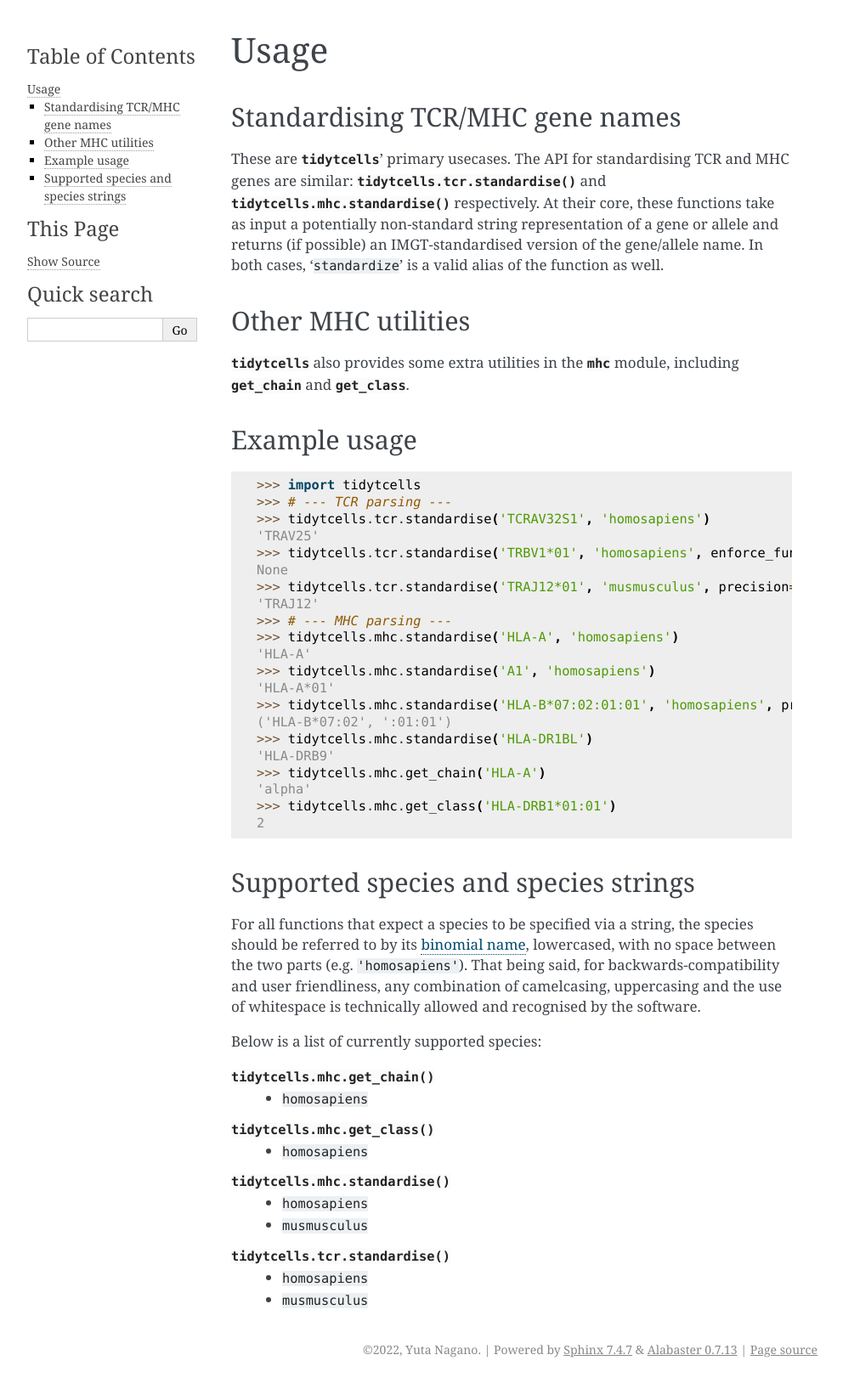
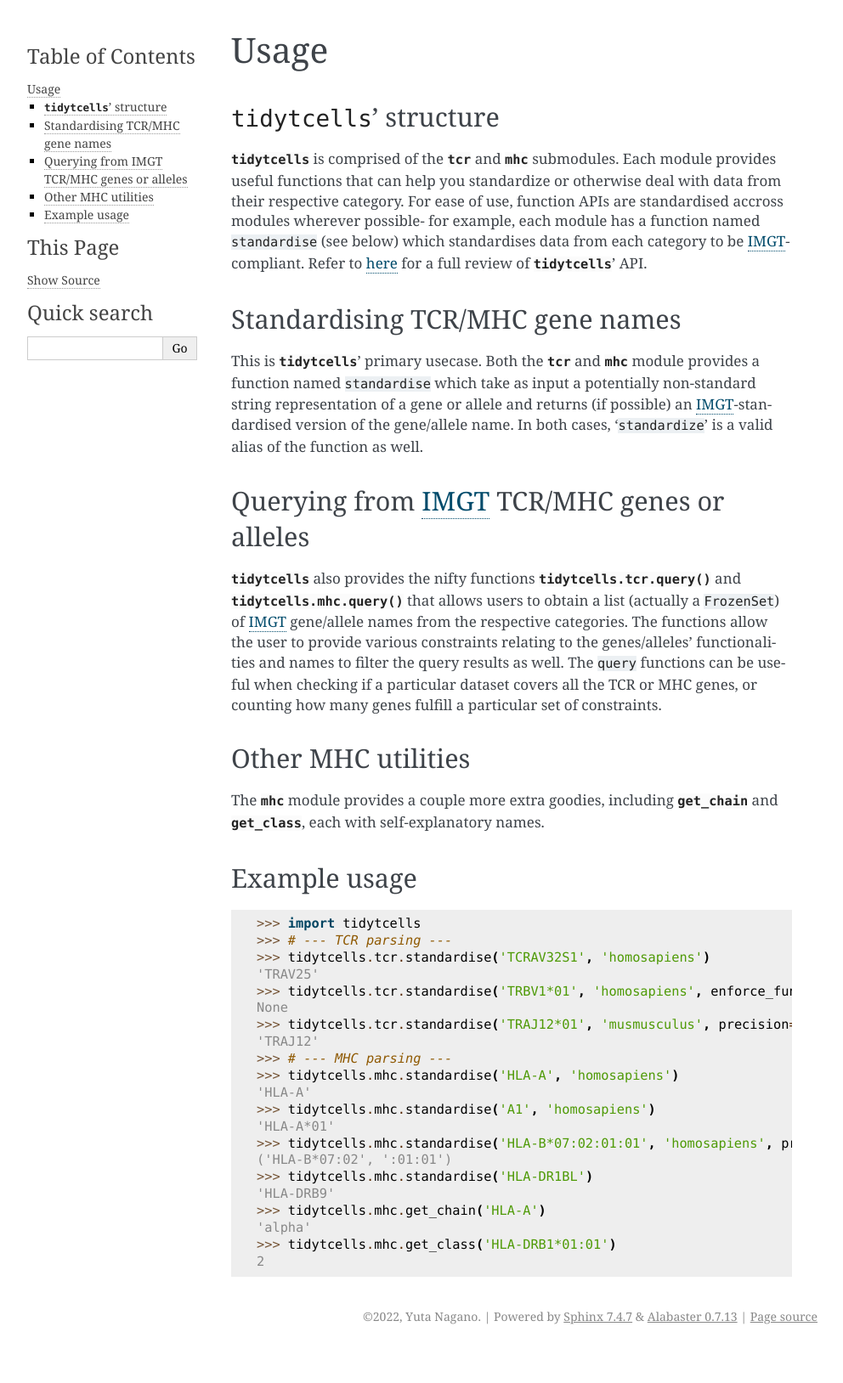
Before and after one commit to yutanagano/tidytcells, a Sphinx documentation site: the page built from docs/usage.rst, in a window 1280 px wide. Shown: the whole page at 85% size, without its empty margins (148-1140 px from the left). Built offline with Sphinx 7.4.7, drawn with Linux system fonts in a browser that asks for light colours; after the commit the page ends 1589 px from its top, so only the background shows below that.

Commit message:
Update version to 1.5.0

```diff
--- a/VERSION.txt
+++ b/VERSION.txt
@@ -1 +1 @@
-1.4.0
+1.5.0
--- a/docs/api.rst
+++ b/docs/api.rst
@@ -1,3 +1,5 @@
+.. _api:
+
 API reference
 =============
 
--- a/docs/usage.rst
+++ b/docs/usage.rst
@@ -1,18 +1,32 @@
 Usage
 =====
+
+``tidytcells``' structure
+-------------------------
+
+:py:mod:`tidytcells` is comprised of the :py:mod:`tcr <tidytcells.tcr>` and :py:mod:`mhc <tidytcells.mhc>` submodules.
+Each module provides useful functions that can help you standardize or otherwise deal with data from their respective category.
+For ease of use, function APIs are standardised accross modules wherever possible- for example, each module has a function named ``standardise`` (see below) which standardises data from each category to be `IMGT <https://www.imgt.org/>`_-compliant.
+Refer to :ref:`here <api>` for a full review of :py:mod:`tidytcells`' API.
 
 Standardising TCR/MHC gene names
 --------------------------------
 
-These are :py:mod:`tidytcells`' primary usecases.
-The API for standardising TCR and MHC genes are similar: :py:func:`tidytcells.tcr.standardise` and :py:func:`tidytcells.mhc.standardise` respectively.
-At their core, these functions take as input a potentially non-standard string representation of a gene or allele and returns (if possible) an IMGT-standardised version of the gene/allele name.
+This is :py:mod:`tidytcells`' primary usecase.
+Both the :py:func:`tcr <tidytcells.tcr.standardise>` and :py:func:`mhc <tidytcells.mhc.standardise>` module provides a function named ``standardise`` which take as input a potentially non-standard string representation of a gene or allele and returns (if possible) an `IMGT <https://www.imgt.org/>`_-standardised version of the gene/allele name.
 In both cases, '``standardize``' is a valid alias of the function as well.
+
+Querying from `IMGT <https://www.imgt.org/>`_ TCR/MHC genes or alleles
+----------------------------------------------------------------------
+
+:py:mod:`tidytcells` also provides the nifty functions :py:func:`tidytcells.tcr.query` and :py:func:`tidytcells.mhc.query` that allows users to obtain a list (actually a ``FrozenSet``) of `IMGT <https://www.imgt.org/>`_ gene/allele names from the respective categories.
+The functions allow the user to provide various constraints relating to the genes/alleles' functionalities and names to filter the query results as well.
+The ``query`` functions can be useful when checking if a particular dataset covers all the TCR or MHC genes, or counting how many genes fulfill a particular set of constraints.
 
 Other MHC utilities
 -------------------
 
-:py:mod:`tidytcells` also provides some extra utilities in the :py:mod:`mhc <tidytcells.mhc>` module, including :py:func:`get_chain <tidytcells.mhc.get_chain>` and :py:func:`get_class <tidytcells.mhc.get_class>`.
+The :py:mod:`mhc <tidytcells.mhc>` module provides a couple more extra goodies, including :py:func:`get_chain <tidytcells.mhc.get_chain>` and :py:func:`get_class <tidytcells.mhc.get_class>`, each with self-explanatory names.
 
 .. _example_usage:
 
@@ -40,27 +54,3 @@ None
 'alpha'
 >>> tidytcells.mhc.get_class('HLA-DRB1*01:01')
 2
-
-.. _supported_species:
-
-Supported species and species strings
--------------------------------------
-
-For all functions that expect a species to be specified via a string, the species should be referred to by its `binomial name <https://en.wikipedia.org/wiki/Binomial_nomenclature>`_, lowercased, with no space between the two parts (e.g. ``'homosapiens'``).
-That being said, for backwards-compatibility and user friendliness, any combination of camelcasing, uppercasing and the use of whitespace is technically allowed and recognised by the software.
-
-Below is a list of currently supported species:
-
-:py:func:`tidytcells.mhc.get_chain`
-    - ``homosapiens``
-
-:py:func:`tidytcells.mhc.get_class`
-    - ``homosapiens``
-
-:py:func:`tidytcells.mhc.standardise`
-    - ``homosapiens``
-    - ``musmusculus``
-
-:py:func:`tidytcells.tcr.standardise`
-    - ``homosapiens``
-    - ``musmusculus``
```
Also changed, not shown: 2 other files.
